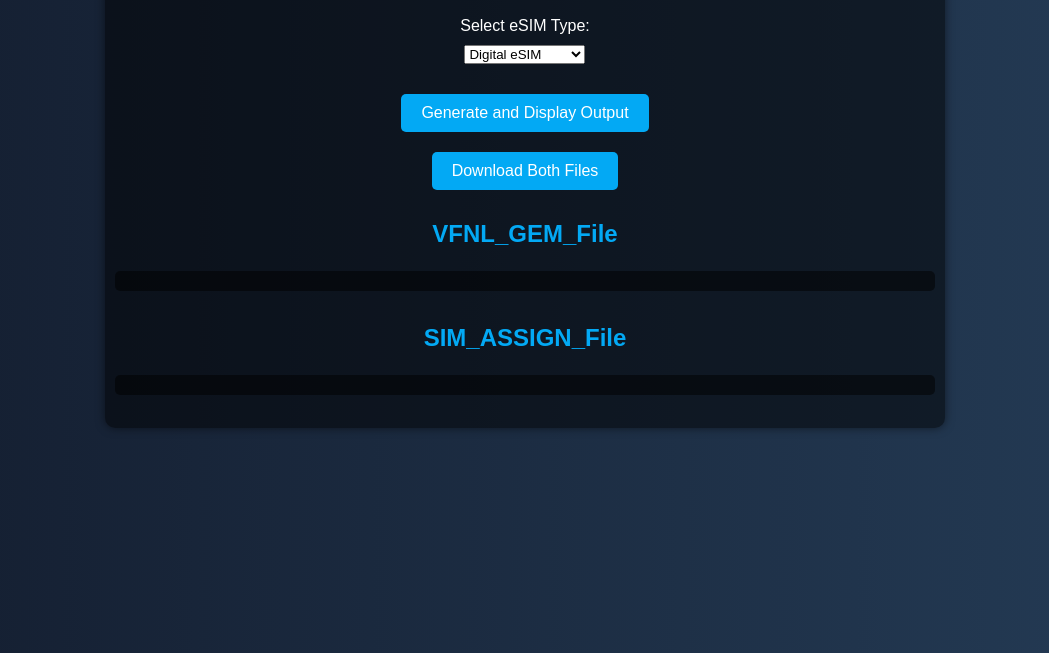
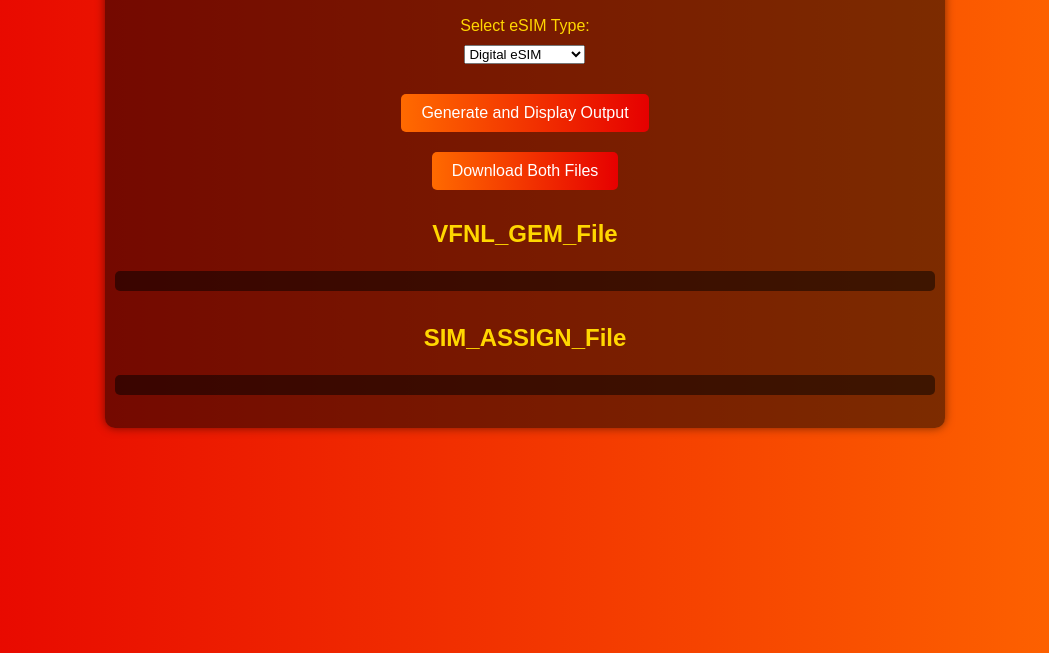
Before and after one commit to OmkarHanumanteVOIS/Dummy_eSIMs_generator, a plain HTML site: page index.html in a window 1280 px wide. Shown: the part 187-840 px from the top of the page, without its empty margins (115-1164 px from the left). Drawn offline with Linux system fonts and the light colour scheme.

Commit message:
Update styles.css
adding VZ themed Background

```diff
--- a/styles.css
+++ b/styles.css
@@ -1,6 +1,6 @@
 body {
     font-family: 'Arial', sans-serif;
-    background: linear-gradient(to right, #141E30, #243B55);
+    background: linear-gradient(to right, #e60000, #ff6a00); /* Vodafone Red to Ziggo Orange */
     color: #ffffff;
     display: flex;
     flex-direction: column;
@@ -10,6 +10,7 @@ body {
     padding: 20px;
     overflow: auto;
 }
+
 .container {
     width: 90%;
     max-width: 800px;
@@ -22,12 +23,14 @@ body {
     box-shadow: 0 0 10px rgba(0, 0, 0, 0.5);
     margin-bottom: 20px;
 }
+
 h1, h2 {
-    color: #03A9F4;
+    color: #ffd700; /* Bright gold to add contrast against the gradient */
     margin-bottom: 10px;
 }
+
 button {
-    background: #03A9F4;
+    background: linear-gradient(to right, #ff6a00, #e60000); /* Ziggo Orange to Vodafone Red for buttons */
     border: none;
     padding: 10px 20px;
     margin: 10px;
@@ -35,12 +38,15 @@ button {
     font-size: 16px;
     cursor: pointer;
     border-radius: 5px;
-    transition: background 0.3s ease, transform 0.3s ease;
+    transition: background 0.3s ease, transform 0.3s ease, box-shadow 0.3s ease;
 }
+
 button:hover {
-    background: #0288D1;
+    background: linear-gradient(to right, #e60000, #ff6a00); /* Reverse gradient on hover */
     transform: scale(1.05);
+    box-shadow: 0 0 10px rgba(255, 106, 0, 0.7); /* Subtle glow effect */
 }
+
 pre {
     background: rgba(0, 0, 0, 0.5);
     padding: 10px;
@@ -48,12 +54,14 @@ pre {
     width: 100%;
     overflow-x: auto;
 }
+
 .input-container {
     display: flex;
     flex-direction: column;
     align-items: center;
     margin-bottom: 20px;
 }
+
 .input-container input {
     padding: 10px;
     font-size: 16px;
@@ -62,7 +70,9 @@ pre {
     margin-bottom: 10px;
     text-align: center;
 }
+
 .input-container label {
     margin-bottom: 10px;
     font-size: 16px;
+    color: #ffd700; /* Matches the headers for consistency */
 }
```
